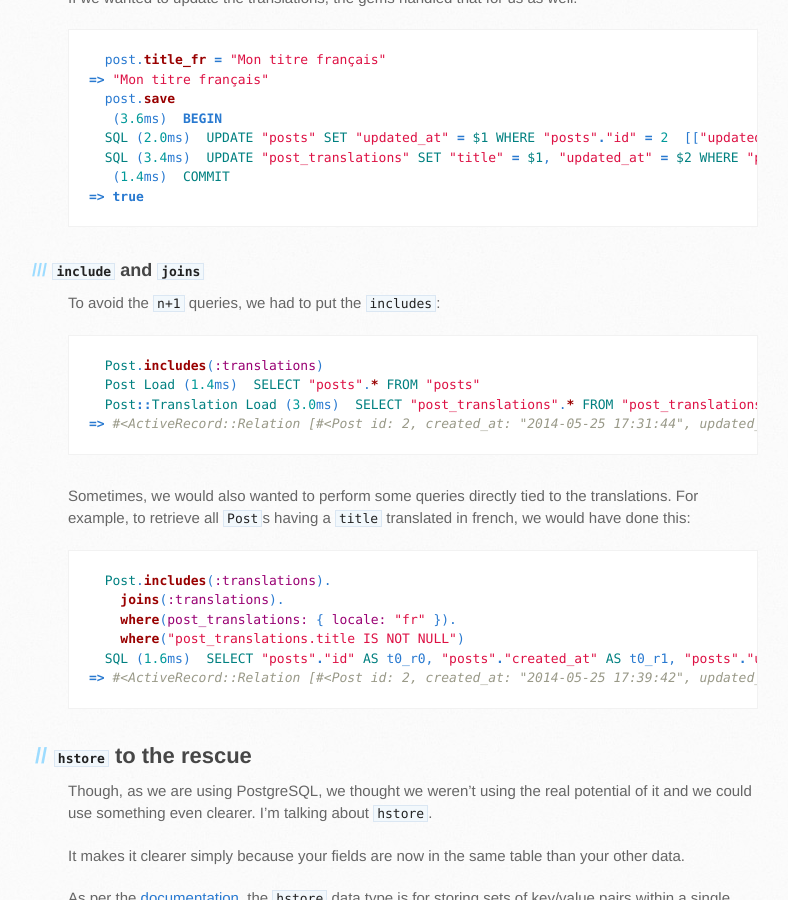
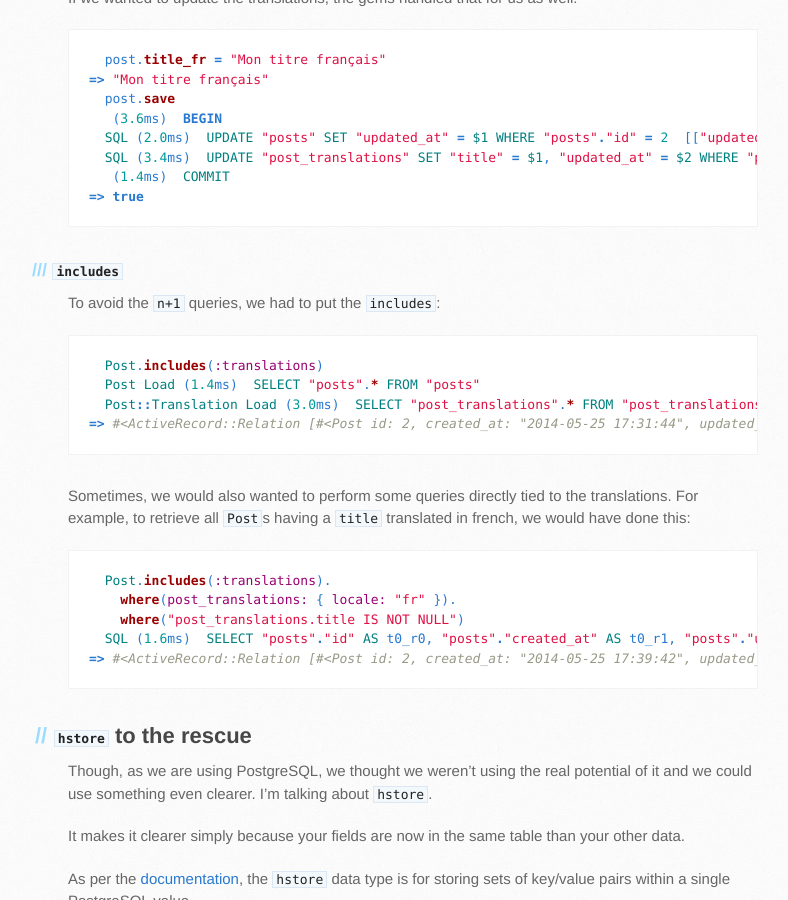
Before and after one commit to cfabianski/cfabianski.github.io, a Jekyll site: the page built from _posts/2014-05-24-how-we-migrated-from-globalize-to-hstore-translate.md, in a window 1280 px wide and 900 px high, scrolled down 1475 px. Shown: the whole window, without its empty margins (102-890 px from the left). Built offline with Jekyll 4.4.1, drawn with Linux system fonts in a browser that asks for light colours.

Commit message:
Remove joins as includes does it automatically

```diff
--- a/_posts/2014-05-24-how-we-migrated-from-globalize-to-hstore-translate.md
+++ b/_posts/2014-05-24-how-we-migrated-from-globalize-to-hstore-translate.md
@@ -67,7 +67,7 @@ If we wanted to update the translations, the gems handled that for us as well:
 => true
 {% endhighlight %}
 
-### `include` and `joins`
+### `includes`
 
 To avoid the `n+1` queries, we had to put the `includes`:
 
@@ -83,7 +83,6 @@ For example, to retrieve all `Post`s having a `title` translated in french, we w
 
 {% highlight ruby %}
   Post.includes(:translations).
-    joins(:translations).
     where(post_translations: { locale: "fr" }).
     where("post_translations.title IS NOT NULL")
   SQL (1.6ms)  SELECT "posts"."id" AS t0_r0, "posts"."created_at" AS t0_r1, "posts"."updated_at" AS t0_r2, "post_translations"."id" AS t1_r0, "post_translations"."post_id" AS t1_r1, "post_translations"."locale" AS t1_r2, "post_translations"."created_at" AS t1_r3, "post_translations"."updated_at" AS t1_r4, "post_translations"."title" AS t1_r5, "post_translations"."text" AS t1_r6 FROM "posts" INNER JOIN "post_translations" ON "post_translations"."post_id" = "posts"."id" WHERE "post_translations"."locale" = 'fr' AND (post_translations.title IS NOT NULL)
```
